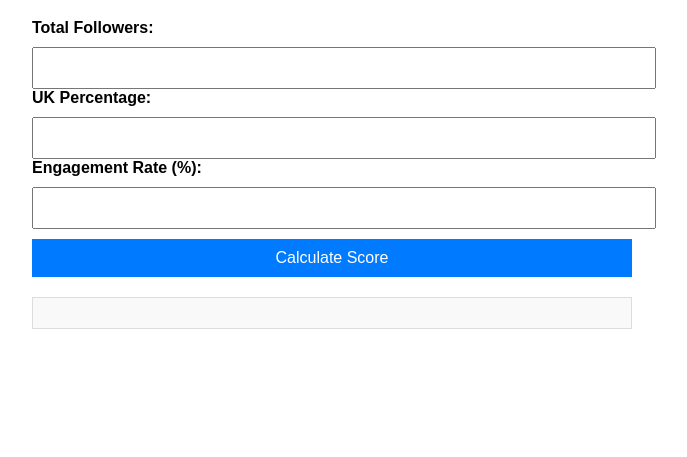
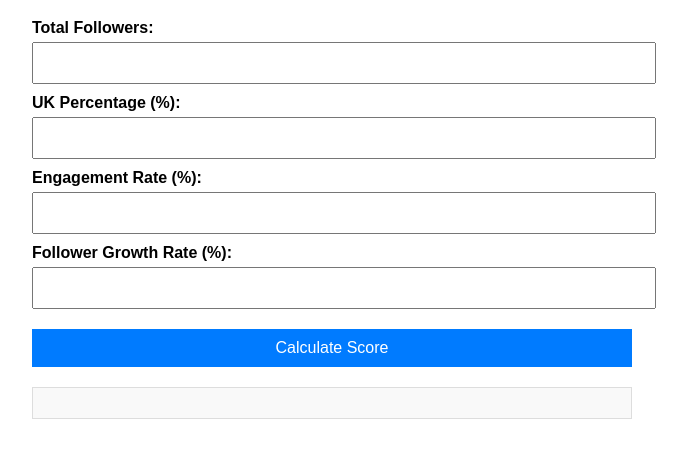
Before and after one commit to jonathaslaurie/influencercheck, a plain HTML site: page index.html in a window 1280 px wide. Shown: the part 81-538 px from the top of the page, without its empty margins (308-995 px from the left). Drawn offline with Linux system fonts and the light colour scheme.

Commit message:
Update index.html

```diff
--- a/index.html
+++ b/index.html
@@ -1,6 +1,7 @@
 <!DOCTYPE html>
-<html>
+<html lang="en">
 <head>
+    <meta charset="UTF-8">
     <title>Influencer Scoring Tool</title>
     <style>
         body {
@@ -9,7 +10,7 @@
             margin: 0 auto;
             padding: 20px;
         }
-        h1, h2 {
+        h1 {
             text-align: center;
         }
         form {
@@ -17,10 +18,12 @@
         }
         label {
             font-weight: bold;
+            display: block;
+            margin-top: 10px;
         }
         input, button {
             width: 100%;
-            margin-top: 10px;
+            margin-top: 5px;
             padding: 10px;
             font-size: 16px;
         }
@@ -29,6 +32,7 @@
             color: white;
             border: none;
             cursor: pointer;
+            margin-top: 20px;
         }
         button:hover {
             background-color: #0056b3;
@@ -54,11 +58,14 @@
         <label for="follower_count">Total Followers:</label>
         <input type="number" id="follower_count" name="follower_count" required>
 
-        <label for="uk_percentage">UK Percentage:</label>
+        <label for="uk_percentage">UK Percentage (%):</label>
         <input type="number" step="0.01" id="uk_percentage" name="uk_percentage" required>
 
         <label for="engagement_rate">Engagement Rate (%):</label>
         <input type="number" step="0.01" id="engagement_rate" name="engagement_rate" required>
+
+        <label for="growth_rate">Follower Growth Rate (%):</label>
+        <input type="number" step="0.01" id="growth_rate" name="growth_rate" required>
 
         <button type="button" onclick="calculateScore()">Calculate Score</button>
     </form>
```
